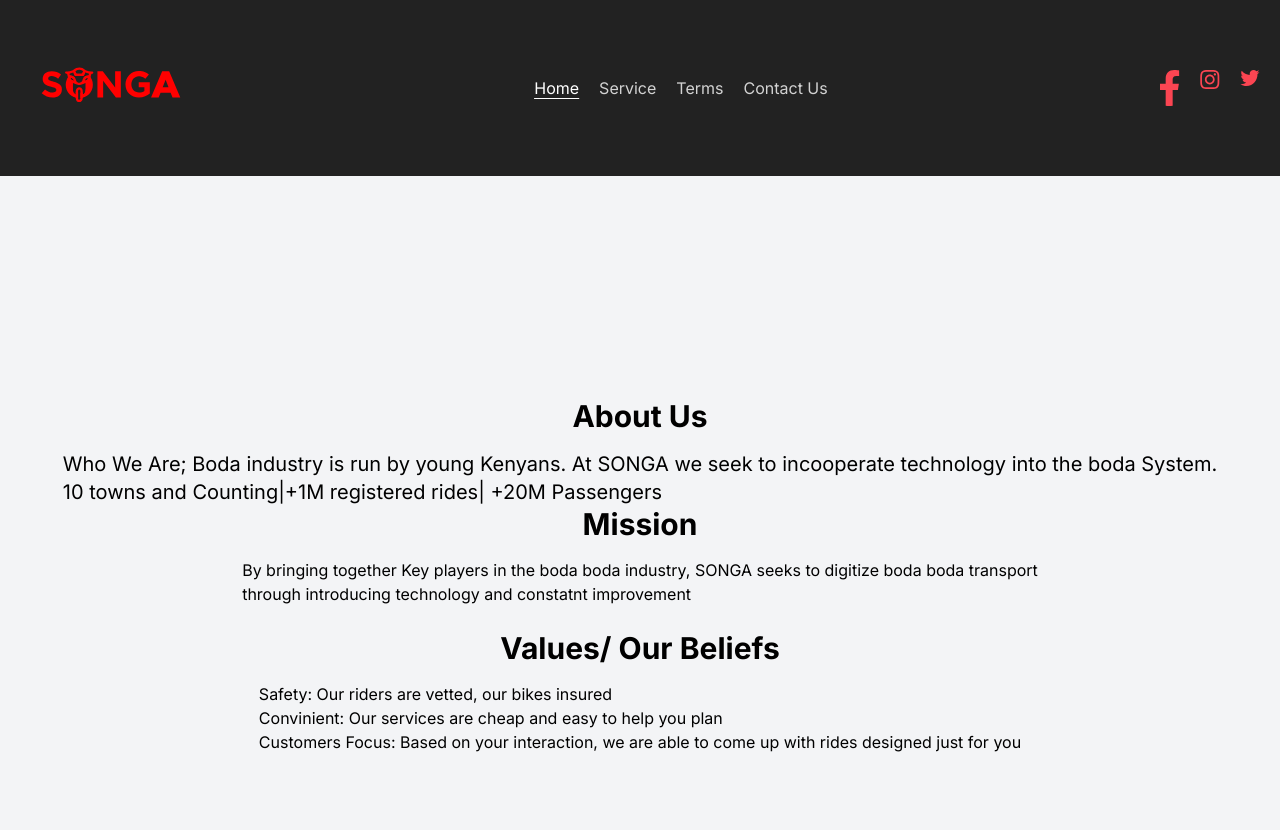
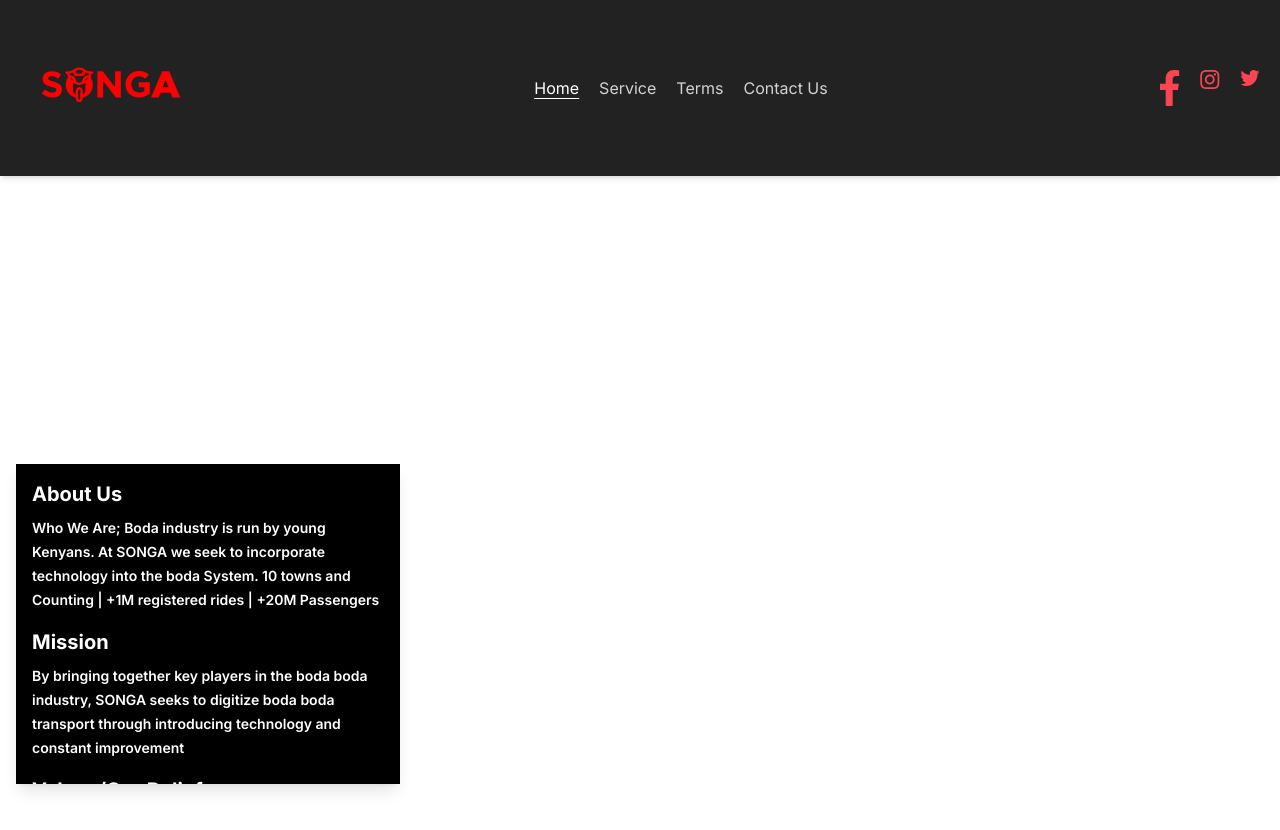
Before and after one commit to komenAnna/Songa, a Next.js app: page / in a window 1280 px wide. Shown: the top 830 px of the page. After the commit the page ends 800 px from the top, so only its background shows below. Built offline with nearby package versions, Linux system fonts and the light colour scheme.

Commit message:
added styling to the about us page

```diff
--- a/components/NavBar/AboutUs/index.tsx
+++ b/components/NavBar/AboutUs/index.tsx
@@ -2,21 +2,25 @@ import React from 'react';
 
 const AboutUs: React.FC = () => {
   return (
-    <div className="flex flex-col items-center justify-center min-h-screen bg-gray-100">
-      <h1 className="text-3xl font-bold mb-4">About Us</h1>
-      <p className="text-xl">
-        Who We Are; Boda industry is run by young Kenyans. At SONGA we seek to incooperate technology into the boda System.<br/>
-        10 towns and Counting|+1M registered rides| +20M Passengers
-      </p>
-      <h2 className="text-3xl font-bold mb-4">Mission</h2>
-      <p>By bringing together Key players in the boda boda industry, SONGA seeks to digitize boda boda transport<br/>
-      through introducing technology and constatnt improvement</p><br/>
-
-      <h2 className="text-3xl font-bold mb-4">Values/ Our Beliefs</h2>
-      <p>Safety: Our riders are vetted, our bikes insured<br/>
-      Convinient: Our services are cheap and easy to help you plan<br/>
-      Customers Focus: Based on your interaction, we are able to come up with rides designed just for you
-      </p>
+    <div className="fixed bottom-4 left-4 bg-black w-96 h-80 p-4 shadow-lg flex items-start justify-start text-white font-montserrat font-semibold text-sm leading-6 overflow-auto">
+      <div>
+        <h1 className="text-xl font-bold mb-2">About Us</h1>
+        <p>
+          Who We Are; Boda industry is run by young Kenyans. At SONGA we seek to incorporate technology into the boda System.
+          10 towns and Counting | +1M registered rides | +20M Passengers
+        </p>
+        <h2 className="text-xl font-bold mb-2 mt-4">Mission</h2>
+        <p>
+          By bringing together key players in the boda boda industry, SONGA seeks to digitize boda boda transport
+          through introducing technology and constant improvement
+        </p>
+        <h2 className="text-xl font-bold mb-2 mt-4">Values/Our Beliefs</h2>
+        <p>
+          Safety: Our riders are vetted, our bikes insured
+          Convenient: Our services are cheap and easy to help you plan
+          Customer Focus: Based on your interaction, we are able to come up with rides designed just for you
+        </p>
+      </div>
     </div>
   );
 };
```
